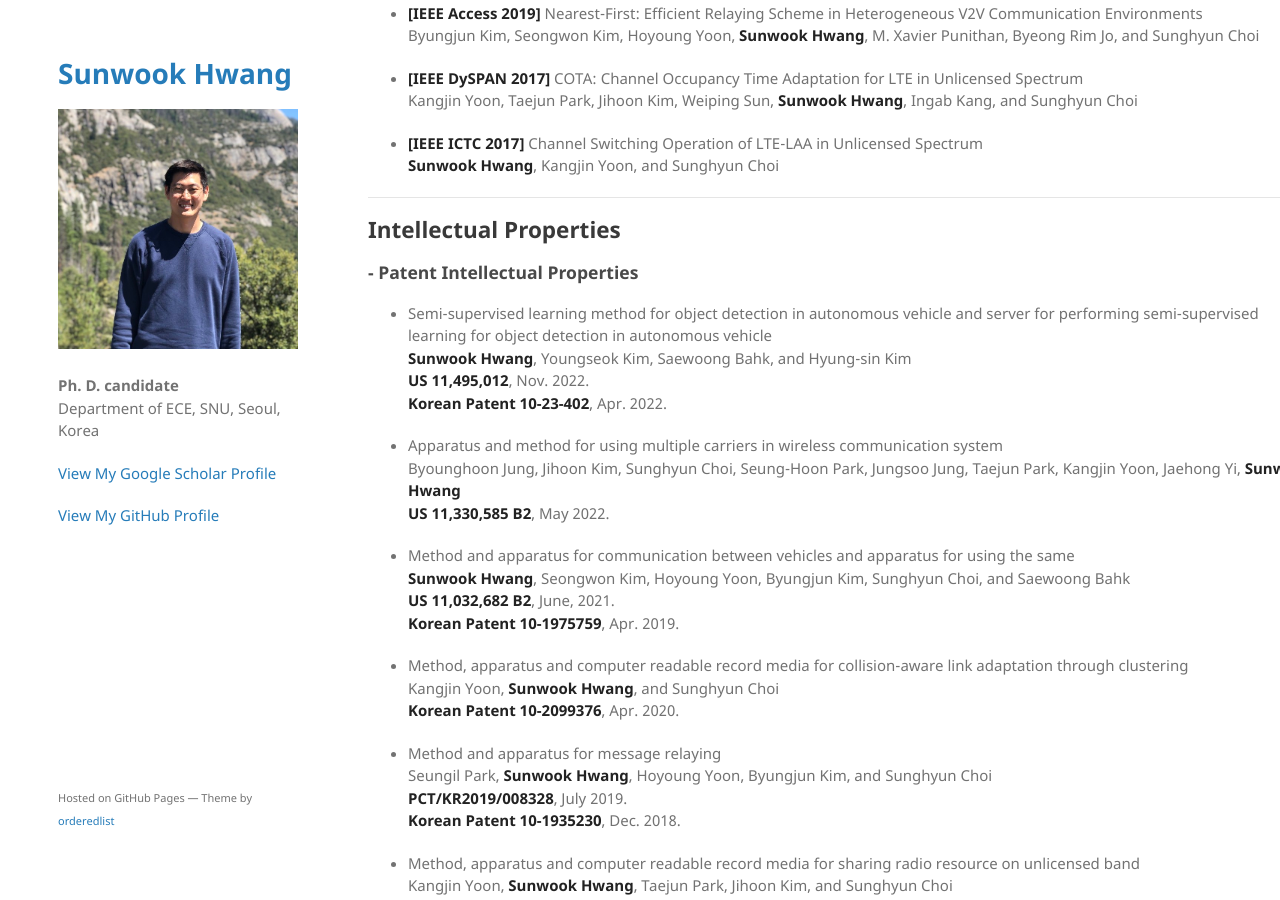
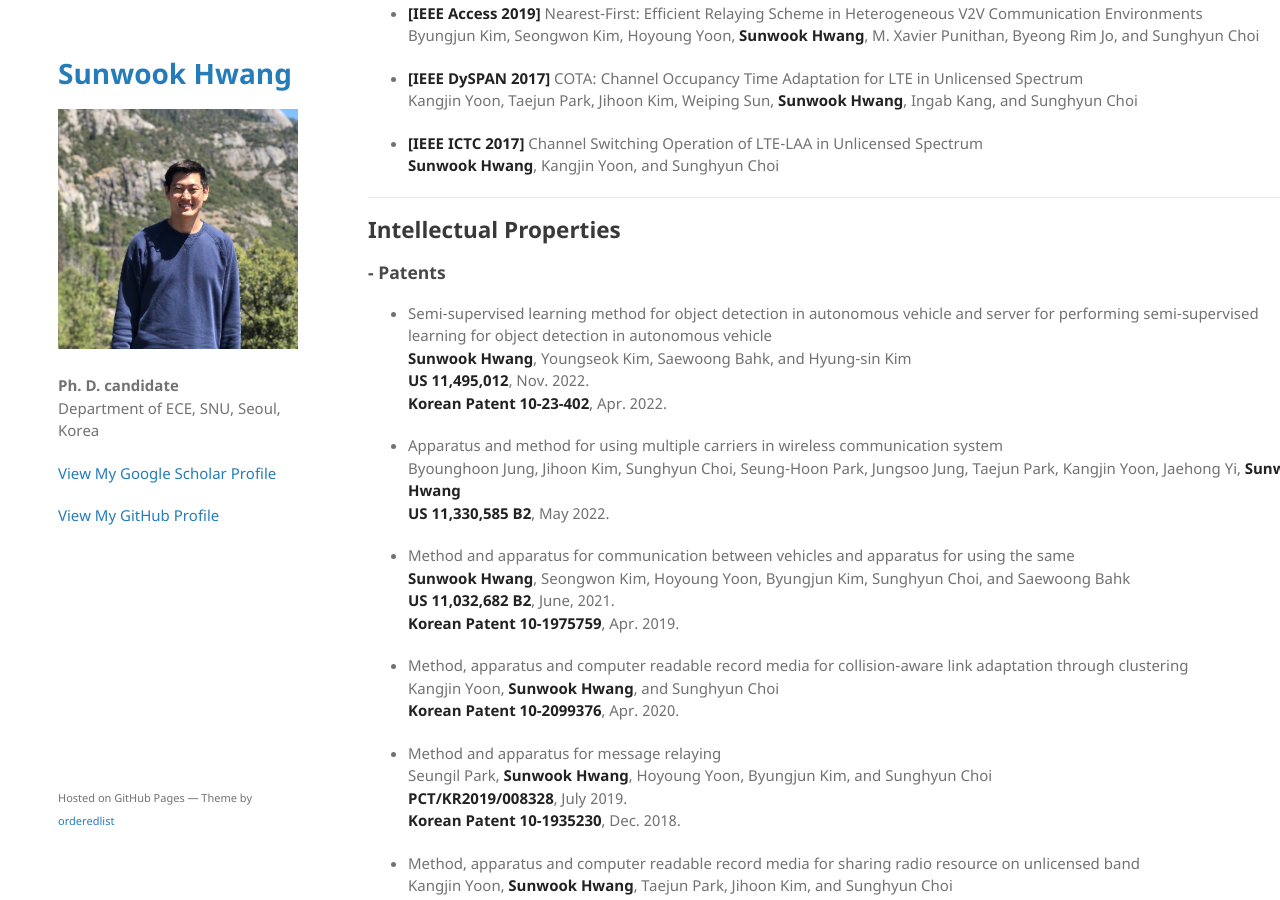
Before and after one commit to jeongjun-park/jeongjun-park.github.io, a Jekyll site: the page built from index.md, in a window 1280 px wide and 900 px high, scrolled down 1255 px. Built offline with Jekyll 4.4.1, drawn with Linux system fonts in a browser that asks for light colours; our own code applies the rules of GitHub Pages for plain Markdown files.

Commit message:
minor rev - 0719

```diff
--- a/index.md
+++ b/index.md
@@ -79,7 +79,7 @@ Channel Switching Operation of LTE-LAA in Unlicensed Spectrum\
 ---
 ## Intellectual Properties
 
-### - Patent Intellectual Properties
+### - Patents
 * Semi-supervised learning method for object detection in autonomous vehicle
 and server for performing semi-supervised learning for object detection in
 autonomous vehicle\
@@ -141,7 +141,7 @@ Institute for Information & communications Technology Promotion grant funded by
 ---
 ## Professional Activities
 
-#### Reviewer
+### - Reviewer
 - International Journal
   * IEEE Transactions on Vehicular Technology (TVT)
   * IEEE Transactions on Cognitive Communications and Networking (TCCN)
```
